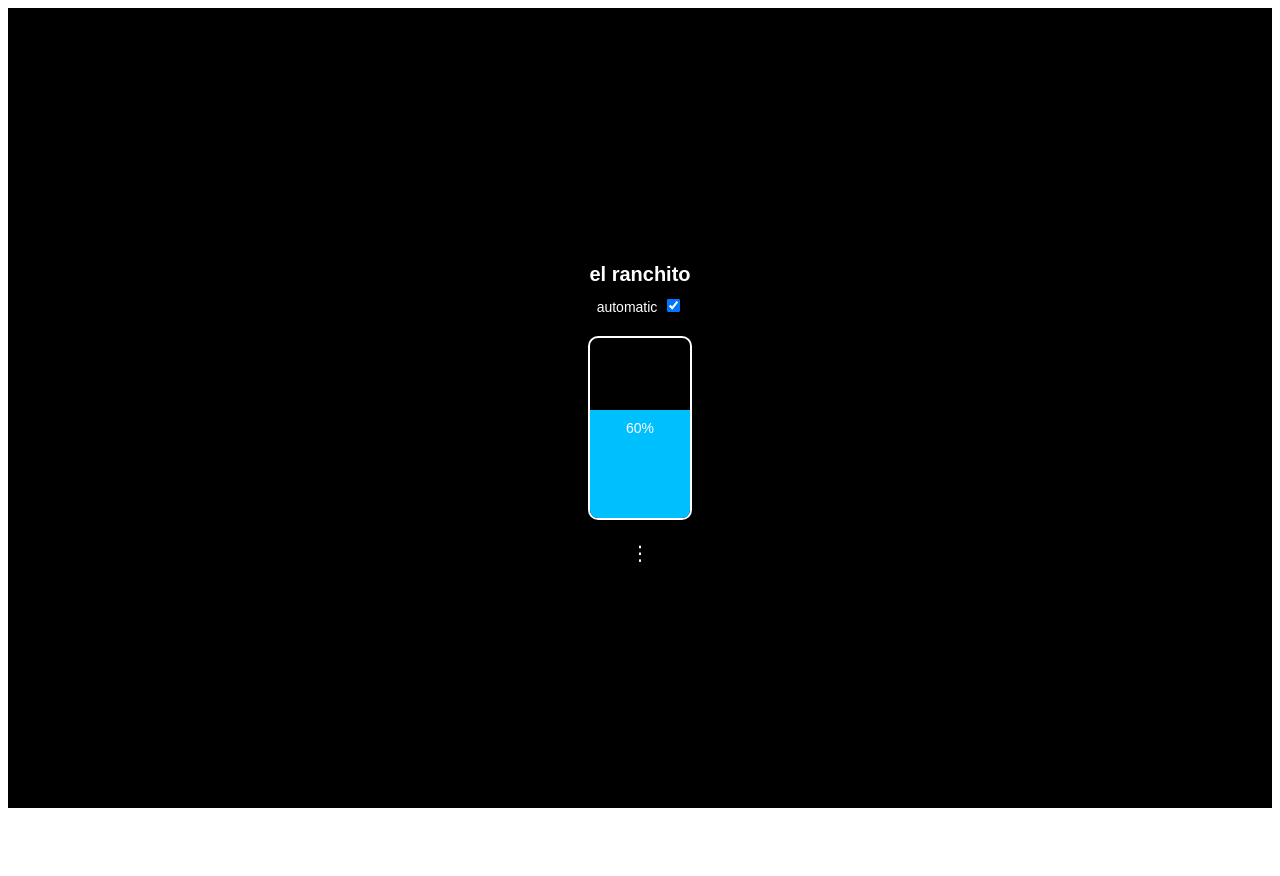
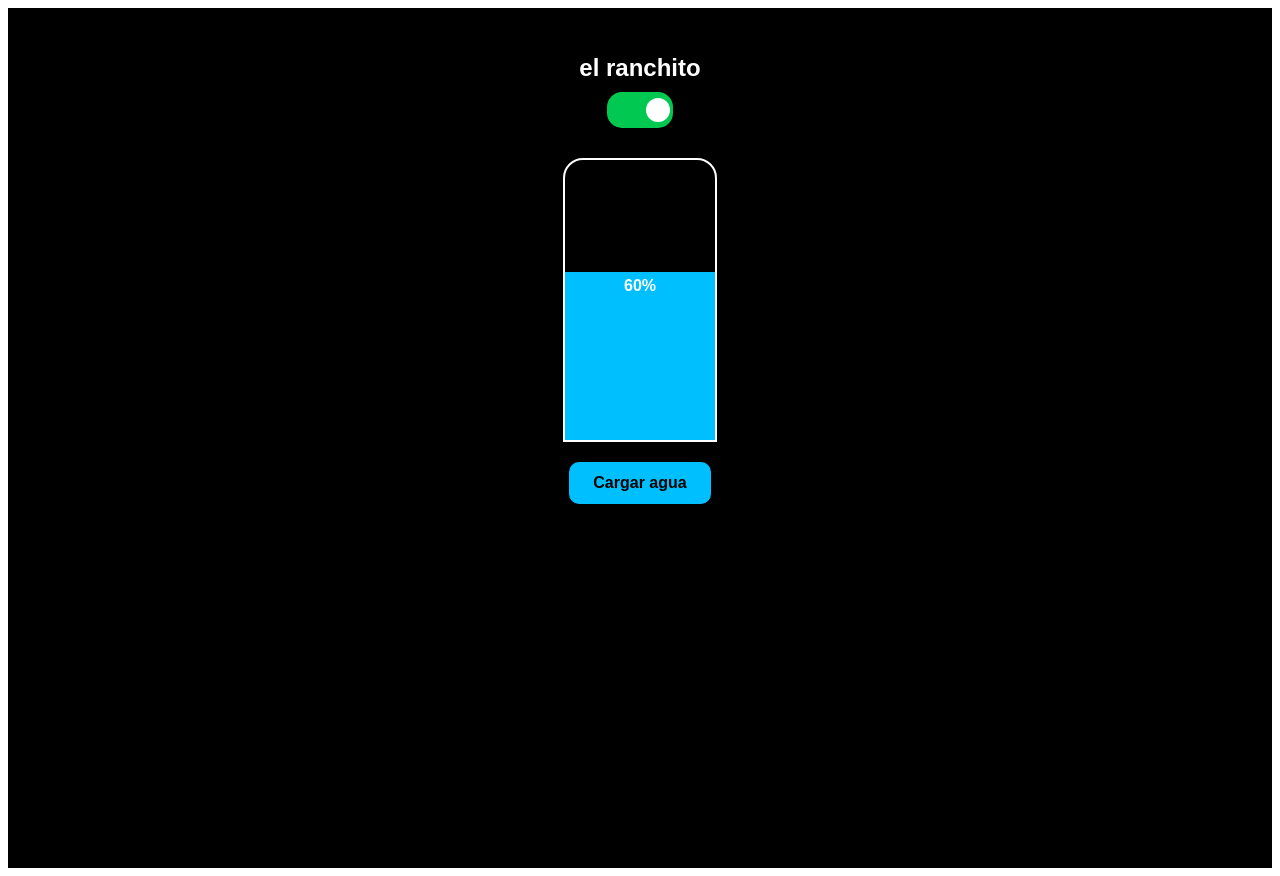
Before and after one commit to manuachinelli/el-ranchito, a Next.js app: page / in a window 1280 px wide. Before the commit the page ends 816 px from the top, so only its background shows below. Built offline with nearby package versions, Linux system fonts and the light colour scheme.

Commit message:
Update index.js

```diff
--- a/pages/index.js
+++ b/pages/index.js
@@ -1,54 +1,88 @@
+import { useState } from 'react';
+
 export default function Home() {
+  const [automatic, setAutomatic] = useState(true);
+
+  const toggleAutomatic = () => setAutomatic(!automatic);
+
   return (
     <div style={{
       backgroundColor: '#000',
       color: '#fff',
-      height: '100vh',
+      minHeight: '100vh',
+      fontFamily: 'Arial, sans-serif',
       display: 'flex',
       flexDirection: 'column',
-      justifyContent: 'center',
       alignItems: 'center',
-      fontFamily: 'Arial, sans-serif',
+      padding: '30px'
     }}>
-      <h1 style={{ fontSize: '20px', marginBottom: '10px' }}>el ranchito</h1>
-      <div style={{ marginBottom: '20px' }}>
-        <label style={{ fontSize: '14px' }}>automatic</label>
-        <input type="checkbox" defaultChecked style={{ marginLeft: '10px' }} />
+      <h1 style={{ fontSize: '24px', marginBottom: '10px' }}>el ranchito</h1>
+
+      <div onClick={toggleAutomatic} style={{
+        width: 60,
+        height: 30,
+        borderRadius: 15,
+        backgroundColor: automatic ? '#00c851' : '#555',
+        display: 'flex',
+        justifyContent: automatic ? 'flex-end' : 'flex-start',
+        alignItems: 'center',
+        padding: 3,
+        marginBottom: 30,
+        cursor: 'pointer',
+        transition: 'background-color 0.3s ease'
+      }}>
+        <div style={{
+          width: 24,
+          height: 24,
+          borderRadius: '50%',
+          backgroundColor: '#fff',
+          transition: 'all 0.3s ease'
+        }} />
       </div>
+
       <div style={{
-        width: '100px',
-        height: '180px',
+        width: '150px',
+        maxWidth: '50vw',
+        height: '280px',
         border: '2px solid #fff',
-        borderRadius: '10px',
+        borderRadius: '20px 20px 0 0',
         position: 'relative',
         overflow: 'hidden',
-        marginBottom: '10px'
+        marginBottom: 20
       }}>
         <div style={{
           position: 'absolute',
           bottom: 0,
           width: '100%',
           height: '60%',
-          backgroundColor: '#00BFFF'
+          backgroundColor: '#00BFFF',
+          transition: 'height 0.3s ease'
         }} />
         <span style={{
           position: 'absolute',
           width: '100%',
           textAlign: 'center',
-          top: '50%',
+          top: '45%',
           transform: 'translateY(-50%)',
-          fontSize: '14px'
+          fontSize: '16px',
+          fontWeight: 'bold'
         }}>
           60%
         </span>
       </div>
+
       <button style={{
-        backgroundColor: 'transparent',
-        color: '#fff',
+        backgroundColor: '#00BFFF',
+        color: '#000',
         border: 'none',
-        fontSize: '20px',
-        marginTop: '10px'
-      }}>⋮</button>
+        padding: '12px 24px',
+        borderRadius: '10px',
+        fontSize: '16px',
+        fontWeight: 'bold',
+        cursor: 'pointer'
+      }}>
+        Cargar agua
+      </button>
     </div>
   );
 }
```
